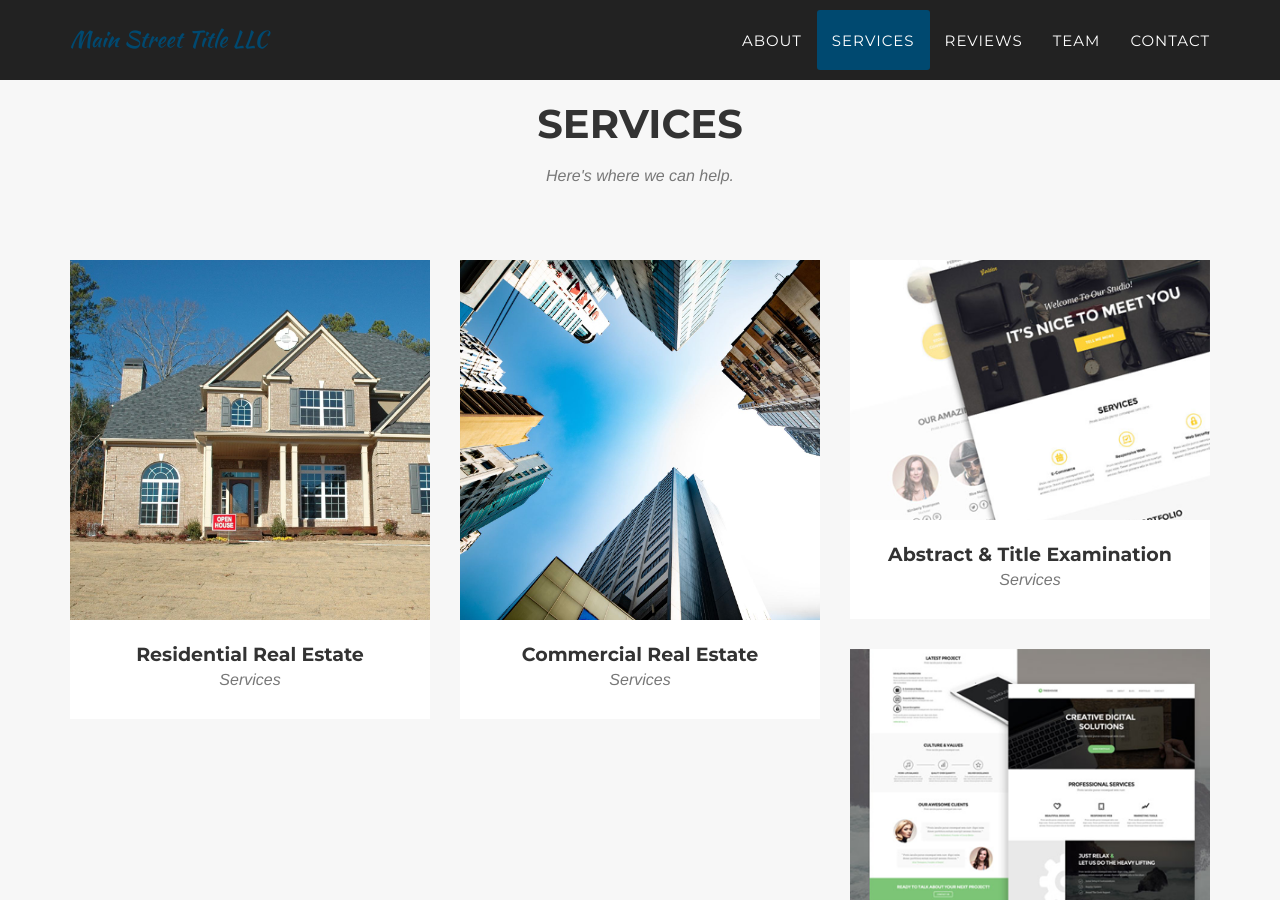
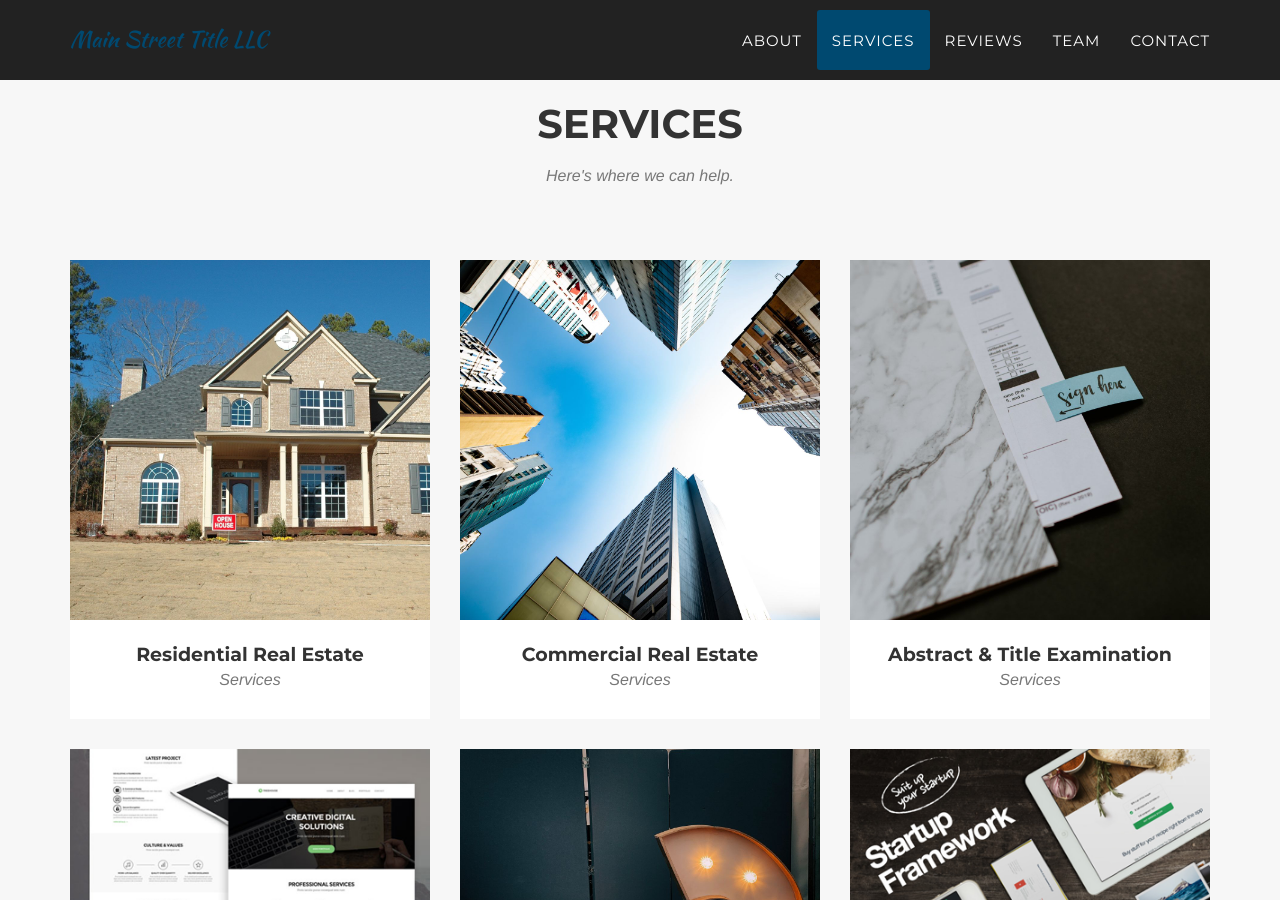
Before and after one commit to MainStreetTitleDeveloper/mainstreettitledeveloper.github.io, a Jekyll site: the page built from index.html, in a window 1280 px wide and 900 px high, scrolled down 1385 px. Built offline with Jekyll 4.4.1, drawn with Linux system fonts in a browser that asks for light colours; some web fonts are replaced.

Commit message:
Update 2014-07-16-project-3.markdown

```diff
--- a/_posts/2014-07-16-project-3.markdown
+++ b/_posts/2014-07-16-project-3.markdown
@@ -4,8 +4,8 @@ subtitle: Services
 layout: default
 modal-id: 3
 date: 2014-07-16
-img: golden.png
-thumbnail: golden-thumbnail.png
+img: service (6).jpg
+thumbnail: service (6).jpg
 alt: image-alt
 description: We can help with the title examation process that includes all public records that affect the title to the real estate you are purchasing. This search involves reviewing past deeds, wills, and trusts to make sure the title has passed correctly to each new owner. We can help to verify that all prior mortgages, judgments, and other liens have been paid in full.
 
```
